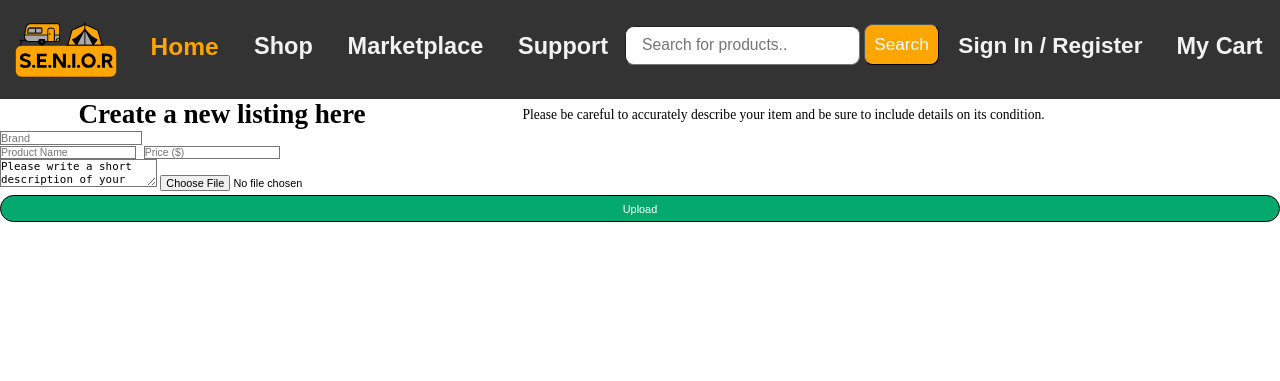
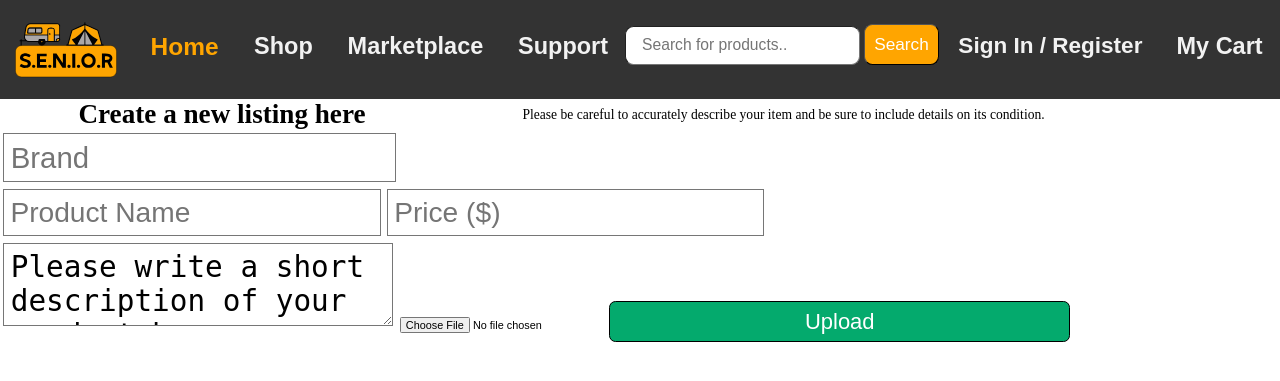
Before and after one commit to turnernator1/E-Commerce-Store-PHP, a PHP site: page /upload_product.php in a window 1280 px wide. Shown: the top 381 px of the page. Run offline with PHP 8.4, Linux system fonts and the light colour scheme.

Commit message:
item css changes

```diff
--- a/styles/styles.css
+++ b/styles/styles.css
@@ -134,6 +134,23 @@
       width: 150px;
 
     }
+    /* marketplace form */
+
+#marketSubmit{
+  background: #04AA6D;
+  margin-top: 16px;
+  margin-left: auto;
+  margin-right: auto;
+  font-size: 27px;
+  border: 2px solid black;
+  border-radius: 8px;
+  width: 36%;
+}
+#uploadMarket{
+  font-size: 36px;
+  padding: 8px;
+  margin: 4px;
+}
 
 
 
@@ -370,11 +387,19 @@ h3{
 
    .PPage .col-2 {
   padding: 20px;
+  position: absolute;
+  height: 25%;
+  width: 50%;
 
    }
 
    .PPage .col-2 img {
-    padding: 0;
+    padding: 70px;
+    height: 50%;
+    width: 30%;
+    position: fixed;
+    margin-top: 86px;
+    margin-left: -577px;
    }
 
    .PPage h4{
--- a/upload_product.php
+++ b/upload_product.php
@@ -22,15 +22,15 @@ $session_value = (isset($_SESSION['user_id'])) ? $_SESSION['user_id'] : ''; ?>
     </div>
     <div>
         <form action="scripts/upload.php" enctype="multipart/form-data" method="post">
-            <input name="brand" type="text" placeholder="Brand" required>
+            <input id="uploadMarket" name="brand" type="text" placeholder="Brand" required>
             <span class="sideBySide">
-                                <input name="name" class="left" type="text" placeholder="Product Name" required>
-                                <input name="price" class="right" type="number" step="0.01" placeholder="Price ($)" required>
+            <input id="uploadMarket" name="name" type="text" placeholder="Product Name" required>
+            <input id="uploadMarket" name="price" type="number" step="0.01" placeholder="Price ($)" required>
             </span>
-            <textarea name="descr" required>Please write a short description of your product here.</textarea>
+            <textarea id="uploadMarket" name="descr" required>Please write a short description of your product here.</textarea>
             <input id="image" name="bytes" type="file" accept="image/*" onchange="validateSize(this)"  required>
 
-            <button type="submit" class="BTN login_button register_button">Upload</button>
+            <button id="marketSubmit" type="submit" class="BTN login_button register_button">Upload</button>
         </form>
     </div>
 
```
